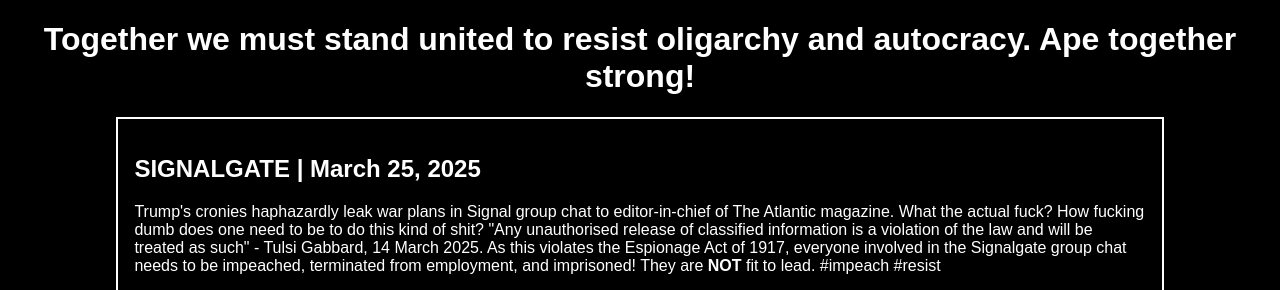
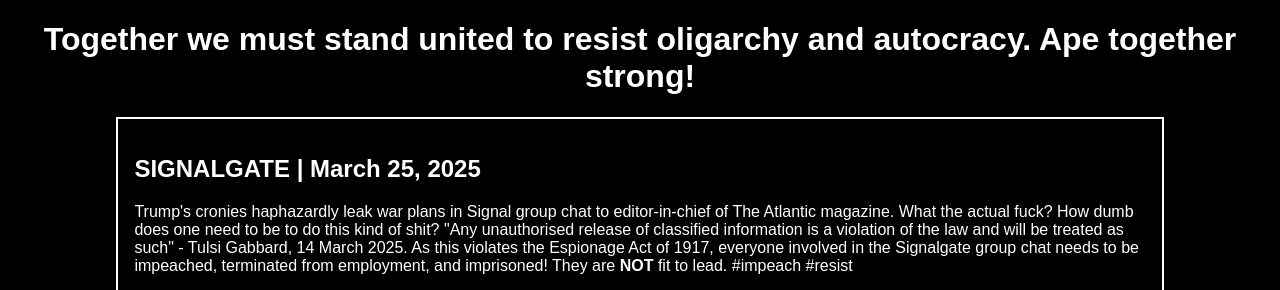
Before and after one commit to greentrees57/ape-together, a plain HTML site: page index.html in a window 1280 px wide. Shown: the top 290 px of the page. Drawn offline with Linux system fonts and the light colour scheme; grey boxes are pictures that could not be loaded.

Commit message:
Update index.html

```diff
--- a/index.html
+++ b/index.html
@@ -25,7 +25,7 @@
         <div class="fdt">
             <p>
                 <h2>SIGNALGATE | March 25, 2025</h2>
-                Trump's cronies haphazardly leak war plans in Signal group chat to editor-in-chief of The Atlantic magazine. What the actual fuck? How fucking dumb does one need to be to do this kind of shit? "Any unauthorised release of classified information is a violation of the law and will be treated as such" - Tulsi Gabbard, 14 March 2025. As this violates the Espionage Act of 1917, everyone involved in the Signalgate group chat needs to be impeached, terminated from employment, and imprisoned! They are <b>NOT</b> fit to lead. #impeach #resist<br><br>
+                Trump's cronies haphazardly leak war plans in Signal group chat to editor-in-chief of The Atlantic magazine. What the actual fuck? How dumb does one need to be to do this kind of shit? "Any unauthorised release of classified information is a violation of the law and will be treated as such" - Tulsi Gabbard, 14 March 2025. As this violates the Espionage Act of 1917, everyone involved in the Signalgate group chat needs to be impeached, terminated from employment, and imprisoned! They are <b>NOT</b> fit to lead. #impeach #resist<br><br>
                 <iframe width="560" height="315" src="https://www.youtube.com/embed/RU5F_Bospis?si=bo6USh2QmyqF1Ulf" title="YouTube video player" frameborder="0" allow="accelerometer; autoplay; clipboard-write; encrypted-media; gyroscope; picture-in-picture; web-share" referrerpolicy="strict-origin-when-cross-origin" allowfullscreen></iframe>
                 <br><br>
                 <h2>THE BIG LIE - Senator Sanders' response to Trump's Congressional Address | March 4, 2025</h2>
```
